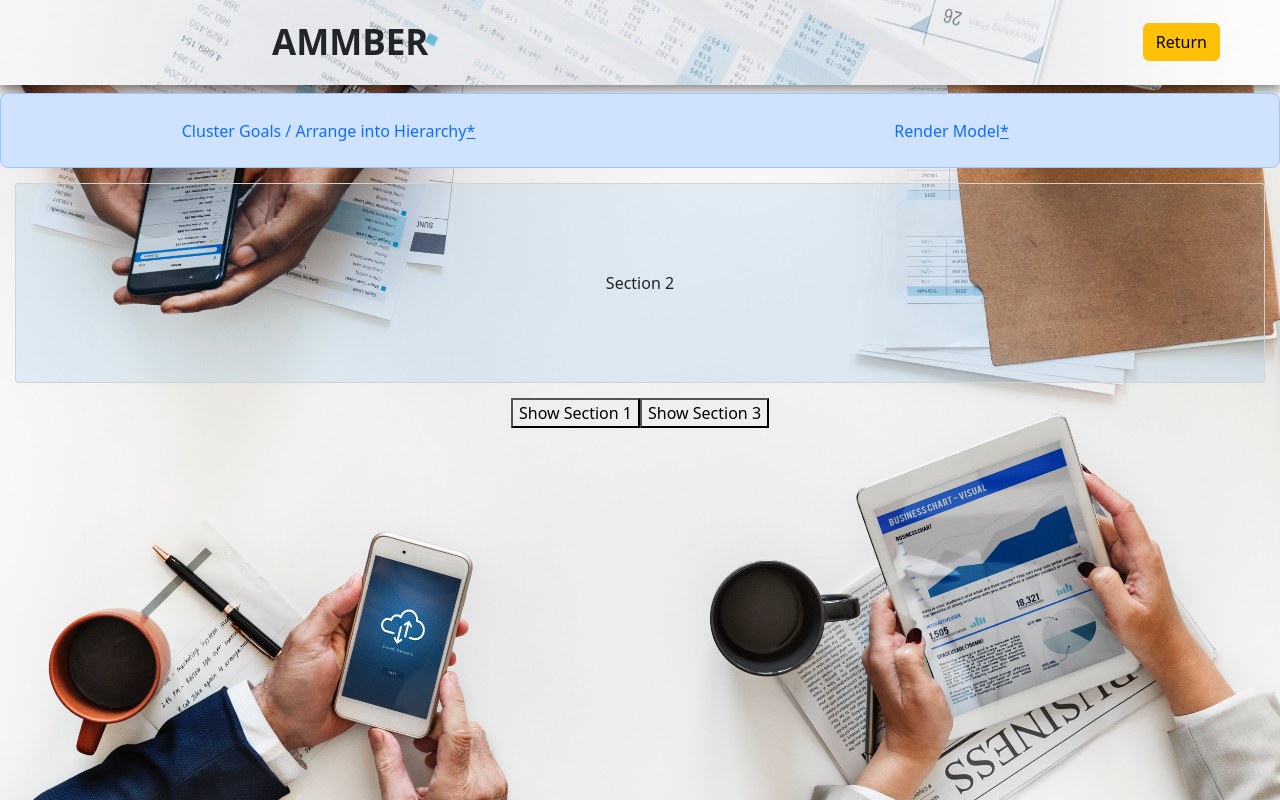
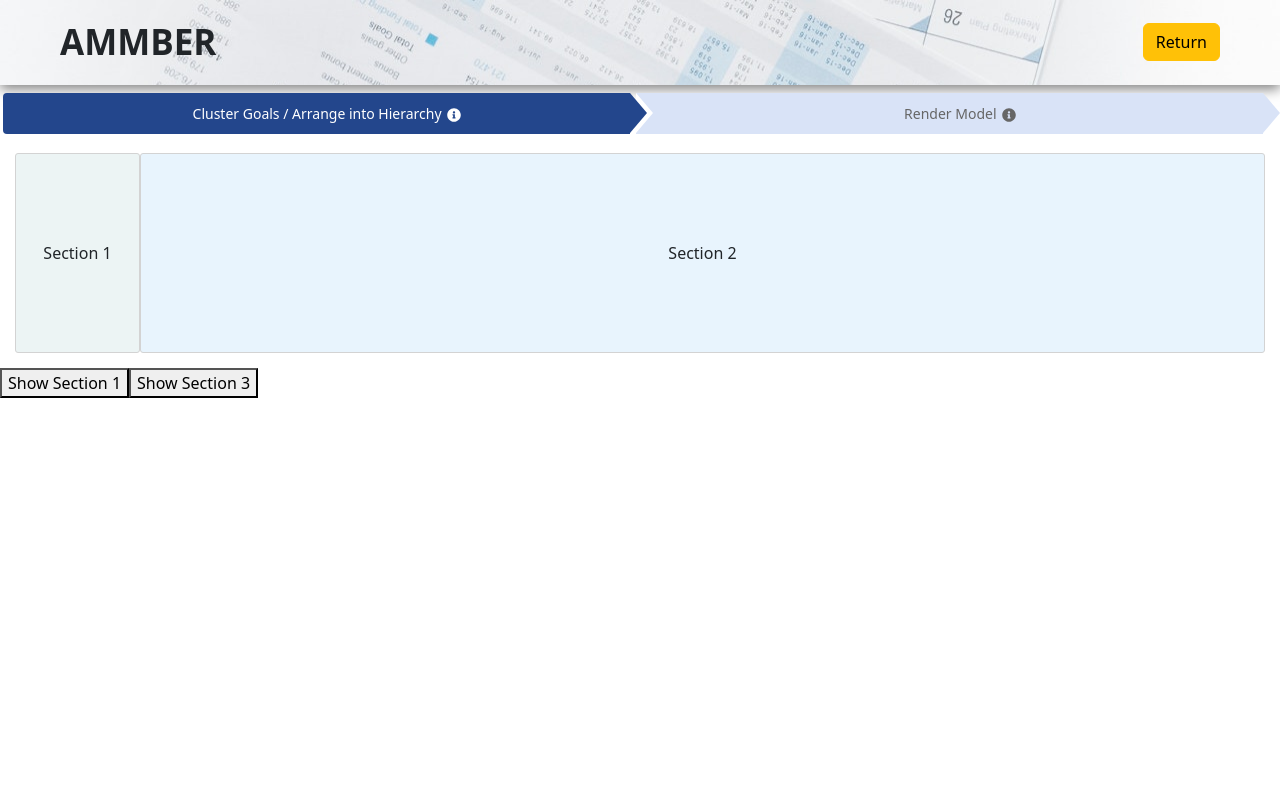
Before and after one commit to MotivationalModelling/mm-local-editor, a React (Vite) app: page /projectEdit in a window 1280 px wide. Built offline with nearby package versions, Linux system fonts and the light colour scheme.

Commit message:
Modify the progress bar to work with section panels

```diff
--- a/src/App.tsx
+++ b/src/App.tsx
@@ -6,7 +6,6 @@ import ModelInput from "./components/ModelInput";
 
 const App = () => {
   return (
-    <div id="bg" className=" text-center">
     <BrowserRouter>
       <Routes>
         <Route path="/" element={<Welcome />} />
@@ -15,7 +14,6 @@ const App = () => {
         <Route path="/input" element={<ModelInput />} />
       </Routes>
     </BrowserRouter>
-    </div>
   );
 };
 
--- /dev/null
+++ b/src/components/ProgressBar.css
@@ -0,0 +1,77 @@
+.arrow-steps .step {
+  font-size: 14px;
+  text-align: center;
+  color: #666;
+  cursor: pointer;
+  margin: 0 3px;
+  padding: 10px 10px 10px 30px;
+  min-width: 49vw;
+  float: left;
+  position: relative;
+  background-color: #d9e3f7;
+  -webkit-user-select: none;
+  -moz-user-select: none;
+  -ms-user-select: none;
+  user-select: none;
+  transition: background-color 0.2s ease;
+}
+
+.arrow-steps .step:after,
+.arrow-steps .step:before {
+  content: " ";
+  position: absolute;
+  top: 0;
+  right: -17px;
+  width: 0;
+  height: 0;
+  border-top: 20px solid transparent;
+  border-bottom: 20px solid transparent;
+  border-left: 17px solid #d9e3f7;
+  z-index: 2;
+  transition: border-color 0.2s ease;
+}
+
+.arrow-steps .step:before {
+  right: auto;
+  left: 0;
+  border-left: 17px solid #fff;
+  z-index: 0;
+}
+
+.arrow-steps .step:first-child:before {
+  border: none;
+}
+
+.arrow-steps .step:first-child {
+  border-top-left-radius: 4px;
+  border-bottom-left-radius: 4px;
+}
+
+.arrow-steps .step span {
+  position: relative;
+}
+
+.arrow-steps .step span:before {
+  opacity: 0;
+  content: "✔";
+  position: absolute;
+  top: -2px;
+  left: -20px;
+}
+
+.arrow-steps .step.done span:before {
+  opacity: 1;
+  -webkit-transition: opacity 0.3s ease 0.5s;
+  -moz-transition: opacity 0.3s ease 0.5s;
+  -ms-transition: opacity 0.3s ease 0.5s;
+  transition: opacity 0.3s ease 0.5s;
+}
+
+.arrow-steps .step.current {
+  color: #fff;
+  background-color: #23468c;
+}
+
+.arrow-steps .step.current:after {
+  border-left: 17px solid #23468c;
+}
--- a/src/components/ProgressBar.tsx
+++ b/src/components/ProgressBar.tsx
@@ -1,70 +1,132 @@
-import React from "react";
-import Nav from "react-bootstrap/Nav";
-import OverlayTrigger from "react-bootstrap/OverlayTrigger";
-import Tooltip from "react-bootstrap/Tooltip";
+import React, { useState } from "react";
+import "./ProgressBar.css";
+import { Popover, OverlayTrigger } from "react-bootstrap";
+import { FaInfoCircle } from "react-icons/fa";
 
-const ProgressBar = () => {
-  const clusterClick = () => {
-    console.log("Cluster clicked");
+enum TabOptions {
+  Cluster,
+  Graph,
+}
+
+type ProgressBarProps = {
+  setShowGoalSection: React.Dispatch<React.SetStateAction<boolean>>;
+  setShowGraphSection: React.Dispatch<React.SetStateAction<boolean>>;
+};
+
+const ProgressBar = ({
+  setShowGoalSection,
+  setShowGraphSection,
+}: ProgressBarProps) => {
+  const [selectedTab, setSelectedTab] = useState(TabOptions.Cluster);
+
+  const handleClusterBarClick = () => {
+    setSelectedTab(TabOptions.Cluster);
+    setShowGoalSection(true);
+    setShowGraphSection(false);
   };
 
-  const graphClick = () => {
-    console.log("Graph clicked");
+  const handleGraphBarClick = () => {
+    setSelectedTab(TabOptions.Graph);
+    setShowGoalSection(false);
+    setShowGraphSection(true);
   };
 
-  const stopPropagation = (e: React.MouseEvent) => e.stopPropagation();
+  const clusterInfoPopover = (
+    <Popover style={{ maxWidth: "max-content" }}>
+      <Popover.Body>
+        • Click the goal and use{" "}
+        <strong>
+          <code>[delete]</code>
+        </strong>{" "}
+        to delete a goal <br />• Click the last goal on the goal list and use{" "}
+        <strong>
+          <code>[return]</code>
+        </strong>{" "}
+        to generate a new goal <br />
+        • Drag the goal from the goal list on the left section and drop it into
+        the cluster on the right section
+        <br />
+        • Drag the goal in the cluster to the right or left sides to achieve the
+        hierarchical structure <br />
+      </Popover.Body>
+    </Popover>
+  );
 
-  interface ITooltips {
-    id: string;
-    children: string;
-    title: string;
-  }
-
-  const Tooltips = ({ id, children, title }: ITooltips) => (
-    <OverlayTrigger
-      placement="right"
-      overlay={<Tooltip id={id}>{title}</Tooltip>}
-    >
-      <a href="#">{children}</a>
-    </OverlayTrigger>
+  const graphInfoPopover = (
+    <Popover style={{ maxWidth: "max-content" }}>
+      <Popover.Body>
+        • Click{" "}
+        <strong>
+          <code>Edit All</code>
+        </strong>{" "}
+        on the left section to edit the names of goals <br />• Click{" "}
+        <strong>
+          <code>Drag All</code>
+        </strong>{" "}
+        on the left section to drag the cluster into the graph on the right
+        section
+        <br />• Click{" "}
+        <strong>
+          <code>Render</code>
+        </strong>{" "}
+        on the left section to generate the goal modal
+        <br />
+      </Popover.Body>
+    </Popover>
   );
 
   return (
-    <div>
-      <Nav
-        variant="tabs"
-        defaultActiveKey="/"
-        justify
-        className="p-3 text-primary-emphasis bg-primary-subtle border border-primary-subtle rounded-3"
-      >
-        <Nav.Item>
-          <Nav.Link onClick={clusterClick}>
+    <div
+      className="wrapper"
+      style={{
+        width: "auto",
+        minWidth: "1280px",
+        overflowY: "hidden",
+        maxWidth: "100%",
+      }}
+    >
+      <div className="arrow-steps clearfix mb-1">
+        <div
+          className={`step ${
+            selectedTab === TabOptions.Cluster ? "current" : ""
+          }`}
+          id="clusterTab"
+          onClick={handleClusterBarClick}
+        >
+          <span>
             Cluster Goals / Arrange into Hierarchy
-            <Tooltips
-              title="• Click the goal and use <strong><code>[delete]</code></strong> to delete a goal <br/>
-                    • Click the last goal on the goal list and use <strong><code>[return]</code></strong> to generate a new goal <br/>
-                    • Drag the goal from the goal list on the left section and drop it into the cluster on the right section<br/>
-                    • Drag the goal in the cluster to the right or left sides to achieve the hierarchical structure <br/>"
-              id="t-1"
+            <OverlayTrigger
+              trigger={"click"}
+              placement="right"
+              overlay={clusterInfoPopover}
             >
-              *
-            </Tooltips>
-          </Nav.Link>
-        </Nav.Item>
-        <Nav.Item>
-          <Nav.Link onClick={graphClick}>
+              <span>
+                <FaInfoCircle style={{ marginLeft: "5px" }} />
+              </span>
+            </OverlayTrigger>
+          </span>
+        </div>
+        <div
+          className={`step ${
+            selectedTab === TabOptions.Graph ? "current" : ""
+          }`}
+          id="graphTab"
+          onClick={handleGraphBarClick}
+        >
+          <span>
             Render Model
-            <Tooltips
-              id="t-2"
-              title="• Click <strong><code>Edit All</code></strong> on the left section to edit the names of goals <br/>
-                    • Click <strong><code>Drag All</code></strong> on the left section to drag the cluster into the graph on the right section<br/>
-                    • Click <strong><code>Render</code></strong> on the left section to generate the goal modal<br/>"
+            <OverlayTrigger
+              trigger={"click"}
+              placement="left"
+              overlay={graphInfoPopover}
             >
-              *
-            </Tooltips>
-          </Nav.Link>
-        </Nav.Item>
-      </Nav>
+              <span>
+                <FaInfoCircle style={{ marginLeft: "5px" }} />
+              </span>
+            </OverlayTrigger>
+          </span>
+        </div>
+      </div>
     </div>
   );
 };
--- a/src/components/ProjectEdit.tsx
+++ b/src/components/ProjectEdit.tsx
@@ -5,13 +5,16 @@ import { useState } from "react";
 import ProgressBar from "./ProgressBar";
 
 const ProjectEdit = () => {
-  const [showGoalSection, setShowGoalSection] = useState(false);
-  const [showGraphSection, setShowGraphSection] = useState(false);
+  const [showGoalSection, setShowGoalSection] = useState<boolean>(true);
+  const [showGraphSection, setShowGraphSection] = useState<boolean>(false);
 
   return (
     <div>
       <ProjectEditHeader />
-      <ProgressBar />
+      <ProgressBar
+        setShowGoalSection={setShowGoalSection}
+        setShowGraphSection={setShowGraphSection}
+      />
       <SectionPanel
         showGoalSection={showGoalSection}
         showGraphSection={showGraphSection}
--- a/src/components/ProjectEditHeader.tsx
+++ b/src/components/ProjectEditHeader.tsx
@@ -9,9 +9,8 @@ const ProjectEditHeader = () => {
       style={{ width: "auto", minWidth: "1280px", maxWidth: "100%" }}
     >
       <Container fluid>
-        <Row>
+        <Row className="text-start align-content-center">
           <Col>
-            &nbsp;&nbsp;&nbsp;
             <strong style={{ fontSize: "35px" }}>AMMBER</strong>
           </Col>
           <Col className="text-end align-content-center">
--- a/src/components/SectionPanel.tsx
+++ b/src/components/SectionPanel.tsx
@@ -15,6 +15,11 @@ const defaultStyle = {
 const DEFINED_PROPOTIONS = {
   maxWidth: "80%",
   minWidth: "10%",
+};
+
+const INITIAL_PROPORTIONS = {
+  sectionOne: 0.5,
+  sectionThree: 0.75,
 };
 
 type SectionPanelProps = {
@@ -79,7 +84,8 @@ const SectionPanel = ({
   useEffect(() => {
     if (parentRef.current) {
       setParentWidth(parentRef.current?.clientWidth - paddingX * 2);
-      setSectionThreeWidth(parentWidth * 0.5);
+      setSectionOneWidth(parentWidth * INITIAL_PROPORTIONS.sectionOne);
+      setSectionThreeWidth(parentWidth * INITIAL_PROPORTIONS.sectionThree);
     }
   }, []);
 
--- a/src/components/Welcome.tsx
+++ b/src/components/Welcome.tsx
@@ -17,7 +17,7 @@ const Welcome = () => {
 
   return (
     <div
-      className="over-container d-flex h-100 p-3  flex-column text-center"
+      className="over-container d-flex p-3 flex-column text-center"
       onDragOver={handleDragOver}
       id="bg"
     >
```
Lines whose indentation alone changed are shown as unchanged.
